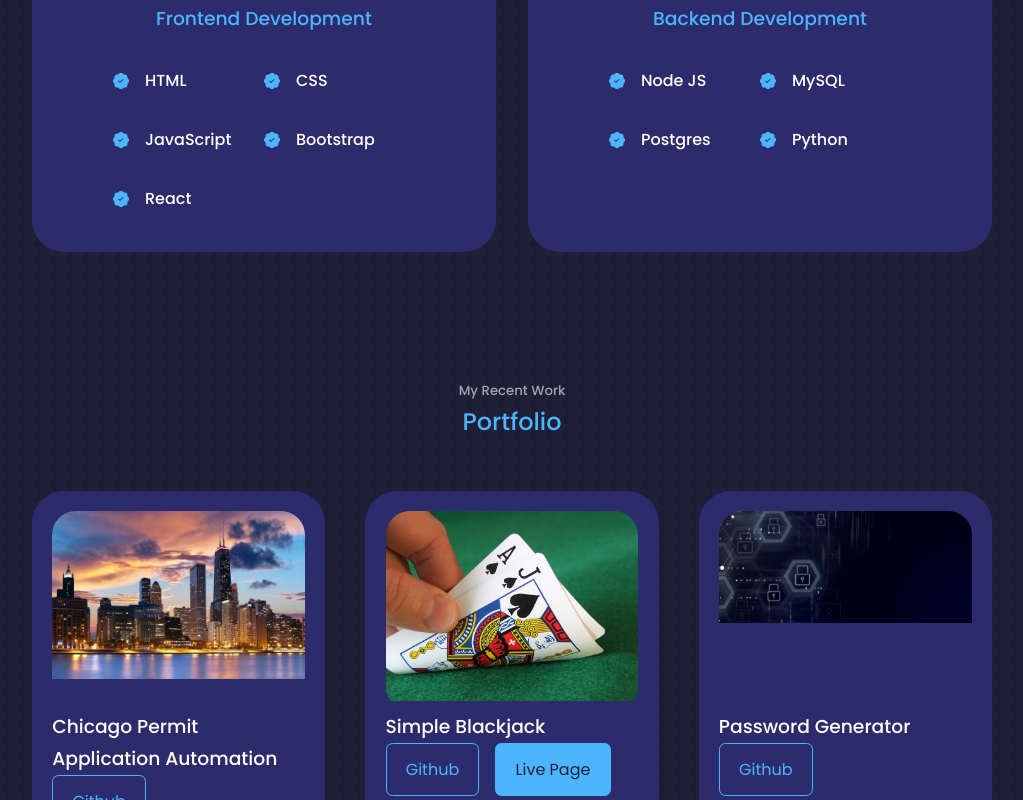
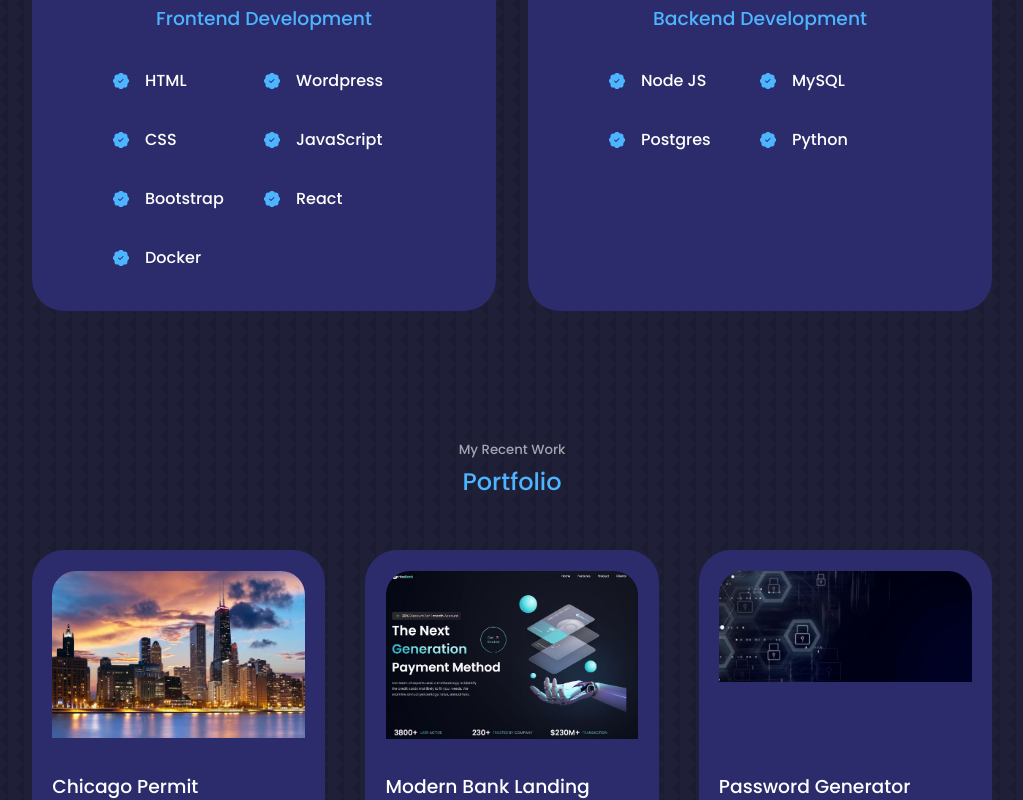
Before and after one commit to DKilian14/Dan-Kilian-Website-Portfolio, a React (Create React App) app: page / in a window 1280 px wide. Shown: the part 1380-2180 px from the top of the page, without its empty margins (128-1151 px from the left). Built offline with nearby package versions, Linux system fonts and the light colour scheme.

Commit message:
added experience and new project

```diff
--- a/src/components/about/About.jsx
+++ b/src/components/about/About.jsx
@@ -14,7 +14,7 @@ const About = () => {
       <div className="container about__container">
         <div className="about__me">
           <div className="about__me-image">
-            <img src={ME} alt='About Image'></img>
+            <img src={ME} alt='AboutImage'></img>
           </div>
         </div>
 
@@ -24,7 +24,7 @@ const About = () => {
             <article className="about__card">
               <FaAward className='about__icon' />
               <h5>Experience</h5>
-              <small>1+ years software </small>
+              <small>2+ years software </small>
             </article>
 
             <article className="about__card">
--- a/src/components/experience/Experience.jsx
+++ b/src/components/experience/Experience.jsx
@@ -26,6 +26,12 @@ const Experience = () => {
             <article className='experience__details'>
               <BsPatchCheckFill className={patchCheckFill} />
               <div>
+                <h4>Wordpress</h4>
+              </div>
+            </article>
+            <article className='experience__details'>
+              <BsPatchCheckFill className={patchCheckFill} />
+              <div>
                 <h4>CSS</h4>
               </div>
             </article>
@@ -45,6 +51,12 @@ const Experience = () => {
               <BsPatchCheckFill className={patchCheckFill}  />
               <div>
                 <h4>React</h4>
+              </div>
+            </article>
+            <article className='experience__details'>
+              <BsPatchCheckFill className={patchCheckFill}  />
+              <div>
+                <h4>Docker</h4>
               </div>
             </article>
           </div>
--- a/src/components/portfolio/Portfolio.jsx
+++ b/src/components/portfolio/Portfolio.jsx
@@ -1,7 +1,7 @@
 import React from 'react'
 import './portfolio.css'
 import IMG1 from '../../assets/portfolio1.jpg'
-import IMG2 from '../../assets/blackjack.jpg'
+import IMG2 from '../../assets/bankApp.JPG'
 import IMG3 from '../../assets/portfolio3.png'
 import IMG4 from '../../assets/portfolio4.png'
 import IMG5 from '../../assets/portfolio5.png'
@@ -17,9 +17,9 @@ const data = [
 },
 {id:2,
   image: IMG2,
-  title:'Simple Blackjack',
-  github: 'https://github.com/DKilian14/blackjack2022',
-  demo: 'https://black-jack-2022.netlify.app/',
+  title:'Modern Bank Landing Page (React)',
+  github: 'https://github.com/DKilian14/bank-modern-app',
+  demo: 'https://dkilian14.github.io/bank-modern-app/',
 },
 {id:3,
   image: IMG3,
```
Also changed, not shown: src/assets/bankApp.JPG (added).
